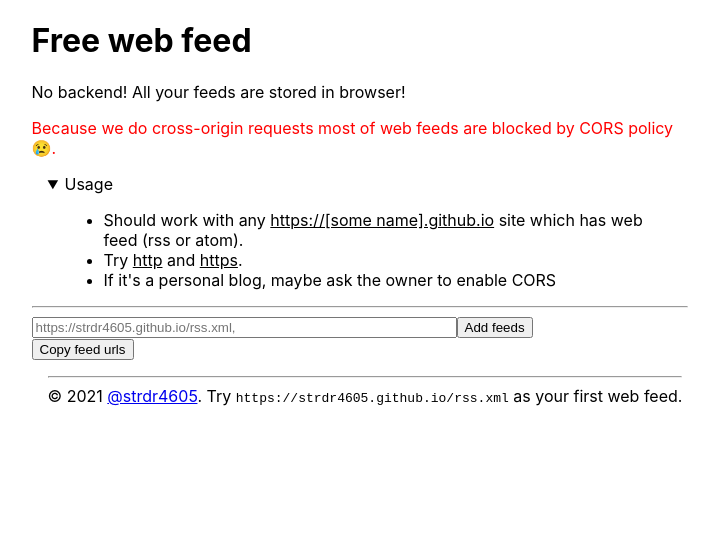
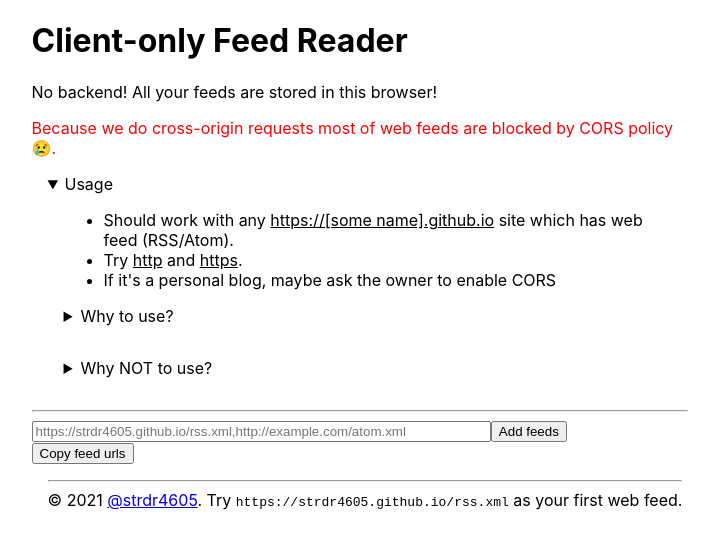
Before and after one commit to cofeed-19/cofeed-19.github.io, a Next.js app: page / in a window 1280 px wide. Both pictures are taken after a click on the heading "Usage". Shown: the top 548 px of the page, without its empty margins (275-994 px from the left). Built offline with nearby package versions, Linux system fonts and the light colour scheme.

Commit message:
docs: add Why sections

```diff
--- a/components/Header.tsx
+++ b/components/Header.tsx
@@ -1,8 +1,8 @@
 export function Header() {
   return (
     <header>
-      <h1>Free web feed</h1>
-      <p>No backend! All your feeds are stored in browser!</p>
+      <h1>Client-only Feed Reader</h1>
+      <p>No backend! All your feeds are stored in this browser!</p>
       <p style={{ color: "red" }}>
         Because we do cross-origin requests most of web feeds are blocked by
         CORS policy😢.
@@ -13,7 +13,7 @@ export function Header() {
           <ul>
             <li>
               Should work with any <u>https://[some name].github.io</u> site
-              which has web feed (rss or atom).
+              which has web feed (RSS/Atom).
             </li>
             <li>
               Try <u>http</u> and <u>https</u>.
@@ -21,6 +21,29 @@ export function Header() {
             <li>If it's a personal blog, maybe ask the owner to enable CORS</li>
           </ul>
         </div>
+        <details>
+          <summary>Why to use?</summary>
+          <div>
+            <ul>
+              <li>It's Free</li>
+              <li>No account</li>
+              <li>No tracking</li>
+              <li>Minimalist</li>
+              <li>Open source</li>
+            </ul>
+          </div>
+        </details>
+        <details>
+          <summary>Why NOT to use?</summary>
+          <div>
+            <ul>
+              <li>CORS issue</li>
+              <li>No sync with other devices</li>
+              <li>Minimalist</li>
+              <li>Stupid?</li>
+            </ul>
+          </div>
+        </details>
       </details>
       <hr />
     </header>
--- a/components/NewFeedForm.tsx
+++ b/components/NewFeedForm.tsx
@@ -19,9 +19,8 @@ export function NewFeedForm({ onSubmit }: Props) {
   return (
     <form onSubmit={onFormSubmit}>
       <input
-        placeholder="https://strdr4605.github.io/rss.xml,"
+        placeholder="https://strdr4605.github.io/rss.xml,http://example.com/atom.xml"
         type="text"
-        size={50}
         value={newFeed}
         onChange={onInputChange}
       />
--- a/styles/globals.css
+++ b/styles/globals.css
@@ -53,3 +53,7 @@ h2 button {
 h2:hover button {
   display: inline-block;
 }
+
+input {
+  width: 70%;
+}
```
